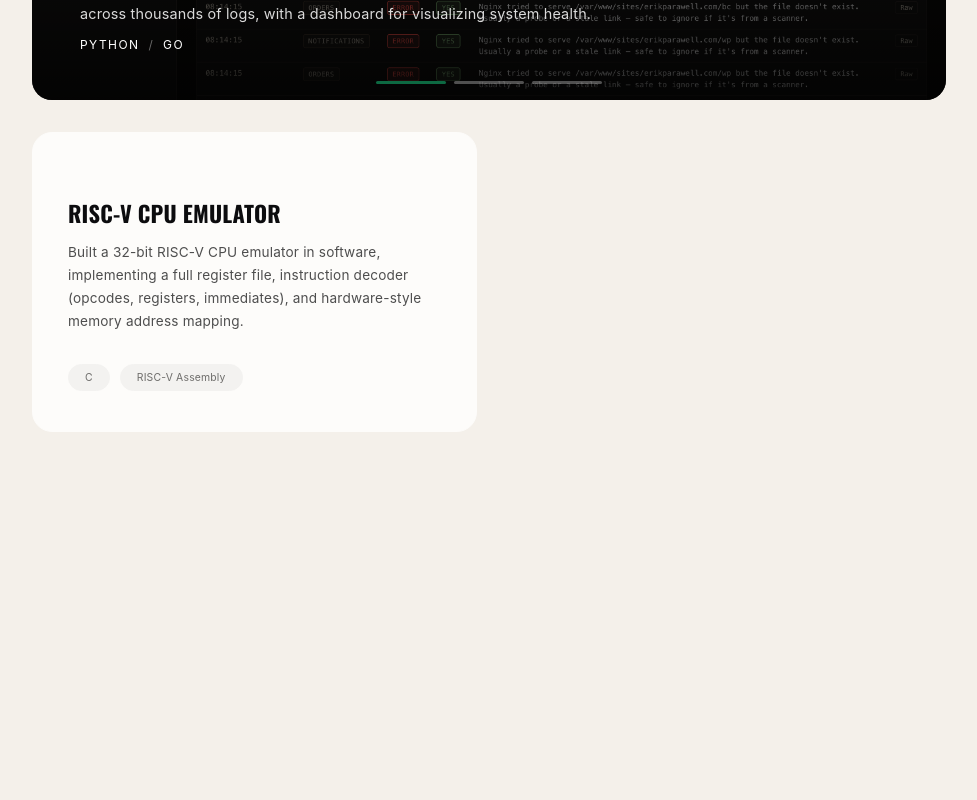
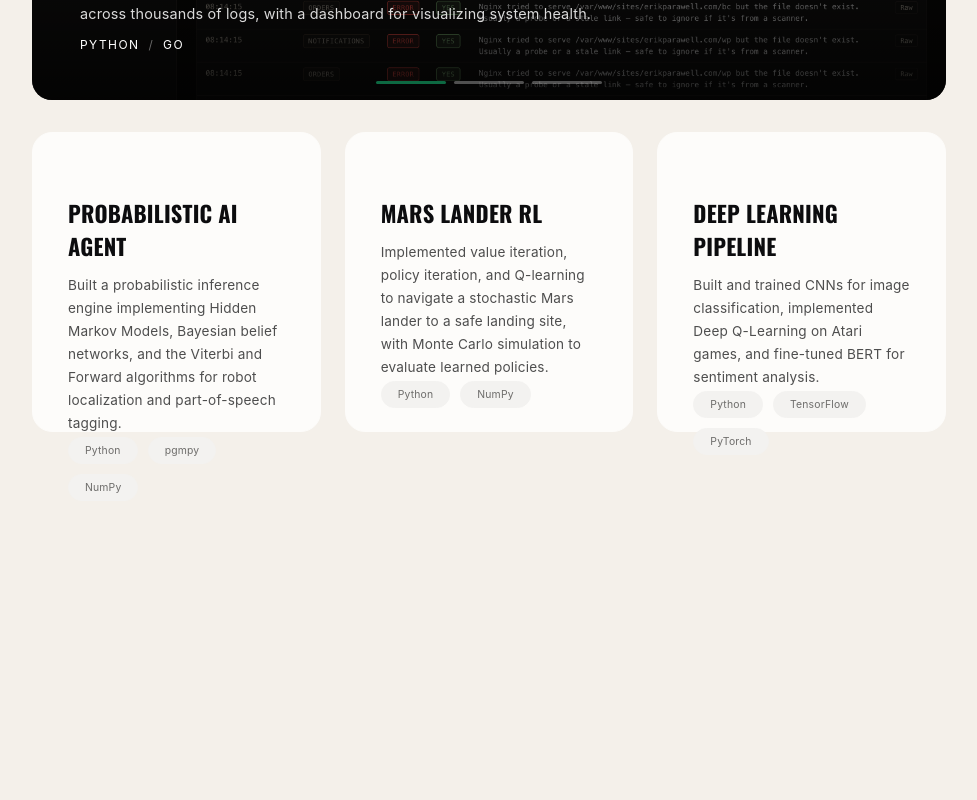
Before and after one commit to matiasagado/portfolio, a React (Vite) app: page / in a window 1280 px wide. Shown: the part 3040-3840 px from the top of the page, without its empty margins (151-1128 px from the left). Built offline with nearby package versions, Linux system fonts and the light colour scheme.

Commit message:
feat: add ai projects

```diff
--- a/src/_components/contact.tsx
+++ b/src/_components/contact.tsx
@@ -11,9 +11,8 @@ export default function Contact() {
                 <div className={styles.left}>
                     <h1 className={styles.name}>MATIAS<br />AGADO</h1>
                     <p className={styles.bio}>
-                        AI Model Engineer at Handshake AI. Building reliable machine learning
-                        systems with a focus on model training, evaluation, and hardware-aware
-                        infrastructure.
+                        Training AI Models at Handshake AI. Building reliable machine learning
+                        systems with a focus on model training, evaluation, and infrastructure.
                     </p>
                     <div className={styles.socials}>
                         <a className={styles.socialBtn} aria-label="GitHub" target="_blank" href="https://github.com/matiasagado">
@@ -33,8 +32,8 @@ export default function Contact() {
                     </div>
                     <div className={styles.infoBlock}>
                         <span className={styles.label}>EMAIL</span>
-                        <a href="mailto:matiasagado@gmail.com" className={styles.emailValue}>
-                            matiasagado@gmail.com
+                        <a href="mailto:mfagado1@dons.usfca.edu" className={styles.emailValue}>
+                            mfagado1@dons.usfca.edu
                         </a>
                     </div>
                     <div className={styles.infoBlock}>
@@ -43,7 +42,6 @@ export default function Contact() {
                     </div>
                 </div>
 
-                {/* Right: placeholder for image/card */}
                 <div className={styles.photo}>
                     <img src="/contact-pic.png" alt="Matias Agado" className={styles.img} />
                 </div>
--- a/src/_components/software.tsx
+++ b/src/_components/software.tsx
@@ -1,6 +1,6 @@
 import { useState } from 'react';
 import styles from './styles/software.module.css';
-import { FiBarChart2, FiLayers, FiChevronLeft, FiChevronRight } from 'react-icons/fi';
+import { FiCpu, FiActivity, FiZap, FiChevronLeft, FiChevronRight } from 'react-icons/fi';
 
 const featured = [
     {
@@ -29,11 +29,27 @@ const featured = [
 const projects = [
     {
         number: '01',
-        icon: <FiLayers />,
-        name: 'RISC-V CPU Emulator',
-        description: 'Built a 32-bit RISC-V CPU emulator in software, implementing a full register file, instruction decoder (opcodes, registers, immediates), and hardware-style memory address mapping.',
-        tags: ['C', 'RISC-V Assembly'],
-        repo: 'https://github.com/matiasagado/foothold-web.git',
+        icon: <FiCpu />,
+        name: 'Probabilistic AI Agent',
+        description: 'Built a probabilistic inference engine implementing Hidden Markov Models, Bayesian belief networks, and the Viterbi and Forward algorithms for robot localization and part-of-speech tagging.',
+        tags: ['Python', 'pgmpy', 'NumPy'],
+        repo: 'https://github.com/matiasagado',
+    },
+    {
+        number: '02',
+        icon: <FiActivity />,
+        name: 'Mars Lander RL',
+        description: 'Implemented value iteration, policy iteration, and Q-learning to navigate a stochastic Mars lander to a safe landing site, with Monte Carlo simulation to evaluate learned policies.',
+        tags: ['Python', 'NumPy'],
+        repo: 'https://github.com/matiasagado',
+    },
+    {
+        number: '03',
+        icon: <FiZap />,
+        name: 'Deep Learning Pipeline',
+        description: 'Built and trained CNNs for image classification, implemented Deep Q-Learning on Atari games, and fine-tuned BERT for sentiment analysis.',
+        tags: ['Python', 'TensorFlow', 'PyTorch'],
+        repo: 'https://github.com/matiasagado',
     },
 ];
 
@@ -89,10 +105,10 @@ export default function Software() {
                     </div>
                 </div>
                 <div className={styles.dots}>
-                    {featured.map((_, i) => (
-                        <span key={i} className={`${styles.dot} ${i === active ? styles.dotActive : ''}`} />
-                    ))}
-                </div>
+                {featured.map((_, i) => (
+                    <span key={i} className={`${styles.dot} ${i === active ? styles.dotActive : ''}`} />
+                ))}
+            </div>
             </a>
 
             {/* GRID */}
--- a/src/_components/styles/software.module.css
+++ b/src/_components/styles/software.module.css
@@ -172,7 +172,7 @@
 /* Grid */
 .grid {
     display: grid;
-    grid-template-columns: repeat(2, 1fr);
+    grid-template-columns: repeat(3, 1fr);
     gap: 24px;
     width: 100%;
 }
```
